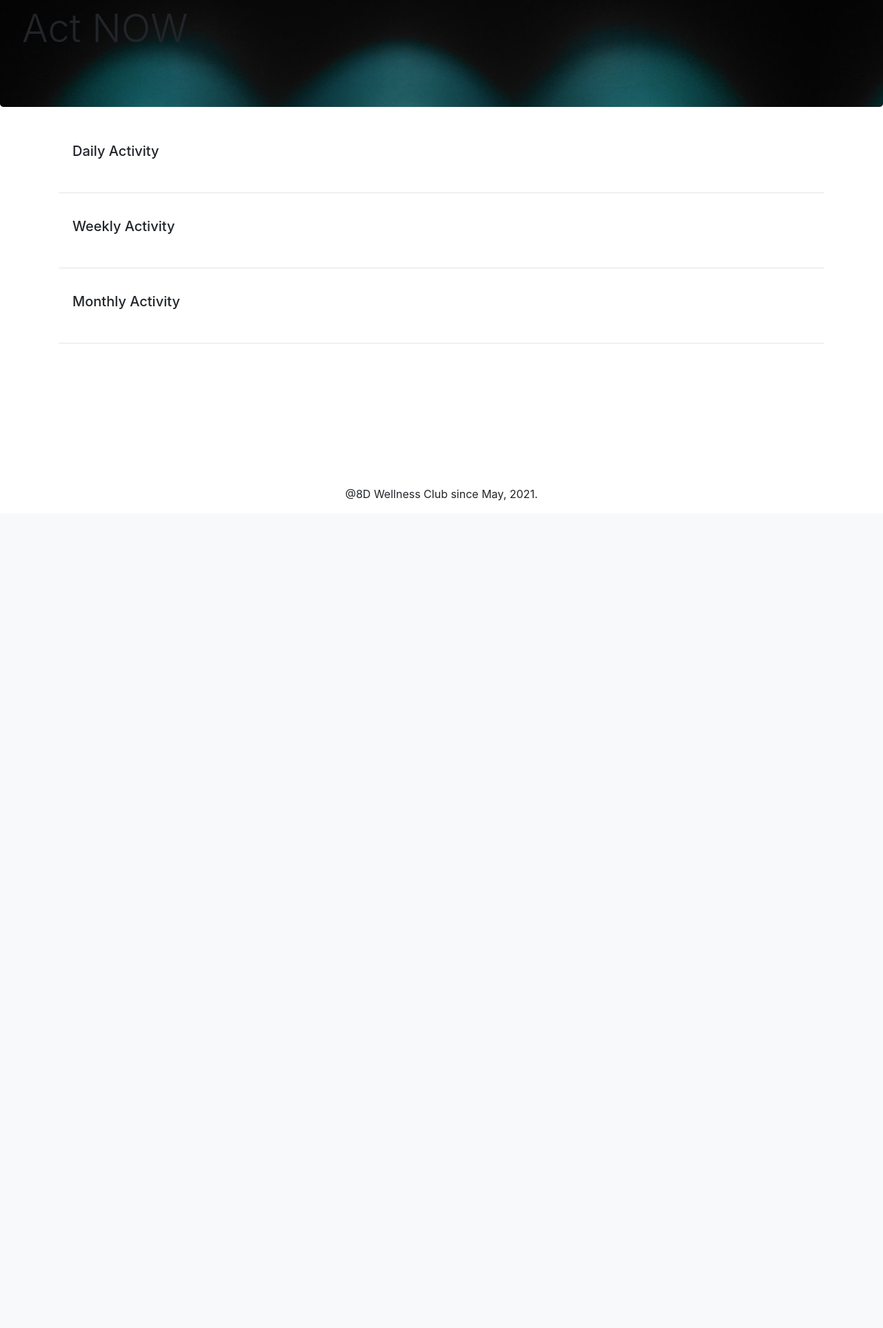
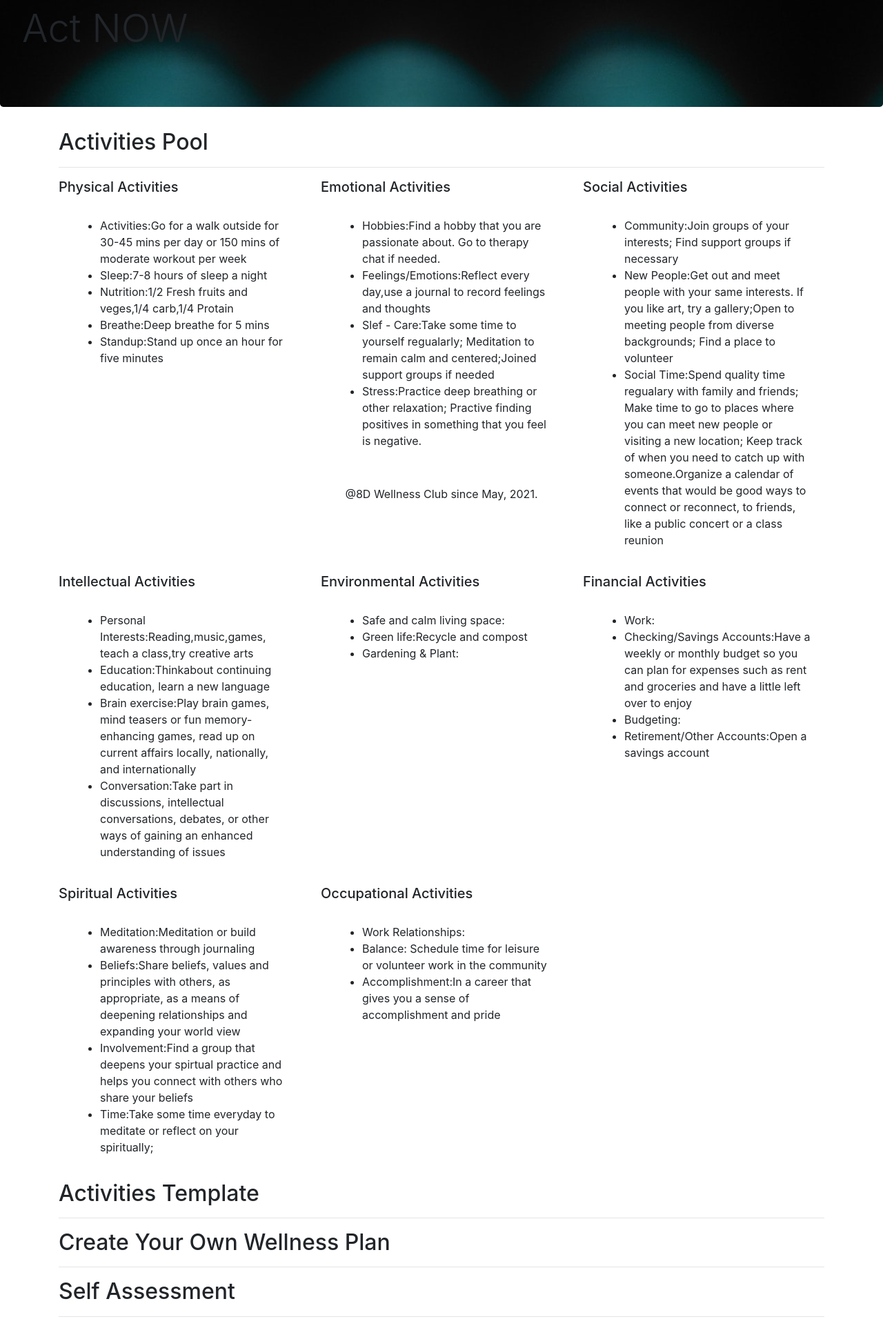
Before and after one commit to Aihua0055/wellness, a Flask app: page /activity in a window 1280 px wide. Shown: the part 56-1981 px from the top of the page at 69% size. Before the commit the page ends 782 px from the top, so only its background shows below. Run offline with Flask 2, Linux system fonts and the light colour scheme; some libraries are stand-ins or nearby versions.

Commit message:
"Add: activities poll"

```diff
--- a/wellness/routes/activity.py
+++ b/wellness/routes/activity.py
@@ -1,4 +1,4 @@
-from flask import render_template,Blueprint
+from flask import render_template,Blueprint,url_for
 
 activity_page = Blueprint('activity',__name__,template_folder='templates')
 @activity_page.route('/activity',methods=['GET','POST'])
@@ -12,18 +12,81 @@
             "text": ""
         },
         'activityPageContents': [{
-            'Title': "Daily Activity",
-            "Text": " "
+            'Title': "Physical Activities",
+            "Activities": [
+                {"Activities":"Go for a walk outside for 30-45 mins per day or 150 mins of moderate workout per week "},
+                {"Sleep":"7-8 hours of sleep a night"},
+                {"Nutrition":"1/2 Fresh fruits and veges,1/4 carb,1/4 Protain"},
+                {"Breathe":"Deep breathe for 5 mins"},
+                {"Standup":"Stand up once an hour for five minutes"},
+                ]
+        },
+            {
+            "Title": "Emotional Activities",
+            "Activities": [
+                {"Hobbies":"Find a hobby that you are passionate about. Go to therapy chat if needed."},
+                {"Feelings/Emotions":"Reflect every day,use a journal to record feelings and thoughts "},
+                {"Slef - Care":"Take some time to yourself regualarly; Meditation to remain calm and centered;Joined support groups if needed"},
+                {"Stress":"Practice deep breathing or other relaxation; Practive finding positives in something that you feel is negative."},
+                ]
 
         },
             {
-            "Title": "Weekly Activity",
-            "Text": " "
+            "Title": "Social Activities",
+            "Activities": [
+                {"Community":"Join groups of your interests; Find support groups if necessary"},
+                {"New People":"Get out and meet people with your same interests. If you like art, try a gallery;Open to meeting people from diverse backgrounds; Find a place to volunteer"},
+                {"Social Time":"Spend quality time regualary with family and friends; Make time to go to places where you can meet new people or visiting a new location; Keep track of when you need to catch up with someone.Organize a calendar of events that would be good ways to connect or reconnect, to friends, like a public concert or a class reunion"},
+                ]
 
         },
             {
-            "Title": "Monthly Activity",
-            "Text": ""
+            "Title": "Intellectual Activities",
+            "Activities": [
+                {"Personal Interests":"Reading,music,games, teach a class,try creative arts"},
+                {"Education":"Thinkabout continuing education, learn a new language "},
+                {"Brain exercise":"Play brain games, mind teasers or fun memory-enhancing games, read up on current affairs locally, nationally, and internationally"},
+                {"Conversation":"Take part in discussions, intellectual conversations, debates, or other ways of gaining an enhanced understanding of issues"},
+                ]
+
+        },
+            {
+            "Title": "Environmental Activities",
+             "Activities": [
+                {"Safe and calm living space":""},
+                {"Green life":"Recycle and compost "},
+                {"Gardening & Plant":""},
+                ]
+
+        }
+        ,
+            {
+            "Title": "Financial Activities",
+             "Activities": [
+                {"Work":""},
+                {"Checking/Savings Accounts":"Have a weekly or monthly budget so you can plan for expenses such as rent and groceries and have a little left over to enjoy "},
+                {"Budgeting":""},
+                {"Retirement/Other Accounts":"Open a savings account"},
+                ]
+
+        },
+            {
+            "Title": "Spiritual Activities",
+             "Activities": [
+                {"Meditation":"Meditation or build awareness through journaling"},
+                {"Beliefs":"Share beliefs, values and principles with others, as appropriate, as a means of deepening relationships and expanding your world view"},
+                {"Involvement":"Find a group that deepens your spirtual practice and helps you connect with others who share your beliefs"},
+                {"Time":"Take some time everyday to meditate or reflect on your spiritually; "},
+                ]
+
+        },
+            {
+            "Title": "Occupational Activities",
+             "Activities": [
+                {"Work Relationships":""},
+                {"Balance":" Schedule time for leisure or volunteer work in the community"},
+                {"Accomplishment":"In a career that gives you a sense of accomplishment and pride"},
+                ]
 
         }
         ]
--- a/wellness/templates/activity.html
+++ b/wellness/templates/activity.html
@@ -8,18 +8,48 @@
 <!-- Each page will render differently according to the data to be displayed. -->
 {% block content %}
 <div class = "container">
+    <!-- Try to seperate content from html: write webpage content in aboutPageContents -->
+   <h2>Activities Pool</h2>
+   <hr>
+    <div class = "row">
+        {% for content in activityPageContents %}
+        <div class="col-lg-4 col-md-6 col-12">
+            <h5 class = "card-title">{{ content["Title"] }}</h5>
+            <div class = "card-body">
+                <ul>
+                    {% for dict_item in content.Activities %}
+                    {% for key,value in dict_item.items() %}
+                        <li>{{key}}:{{value}}</li>
+                    {% endfor %}
+                    {% endfor %}
+                </ul>
+            </div>
 
-    <!-- Try to seperate content from html: write webpage content in aboutPageContents -->
-    {% for content in activityPageContents %}
-    <div class = "card border-0">
-        <div class="card-body">
-            <h5 class="card-title"> {{content["Title"]}}</h5>
-            <p class="card-text">{{ content["Text"] }}</p>
 
         </div>
+        {% endfor %}
+    </div>
+    <h2>Activities Template</h2>
+    <hr>
+    <h2>Create Your Own Wellness Plan</h2>
+    <hr>
+    <h2>Self Assessment</h2>
+    <hr>
 
-    </div>
-    <hr>
-    {% endfor %}
+    <!-- {% for content in activityPageContents %}
+    <div class = "row">
+        <div class="col-6 col-md-4">.col-6 .col-md-4
+                <h5 class="card-body"> {{content["Title"]}}</h5>
+                <ul>
+                    {% for dict_item in content.Activities %}
+                    {% for key,value in dict_item.items() %}
+                        <li>{{key}}:{{value}}</li>
+                    {% endfor %}
+                    {% endfor %}
+                </ul>   -->
+        <!-- </div>
+    </div> -->
+
+    <!-- {% endfor %} -->
 </div>
 {% endblock %}
```
